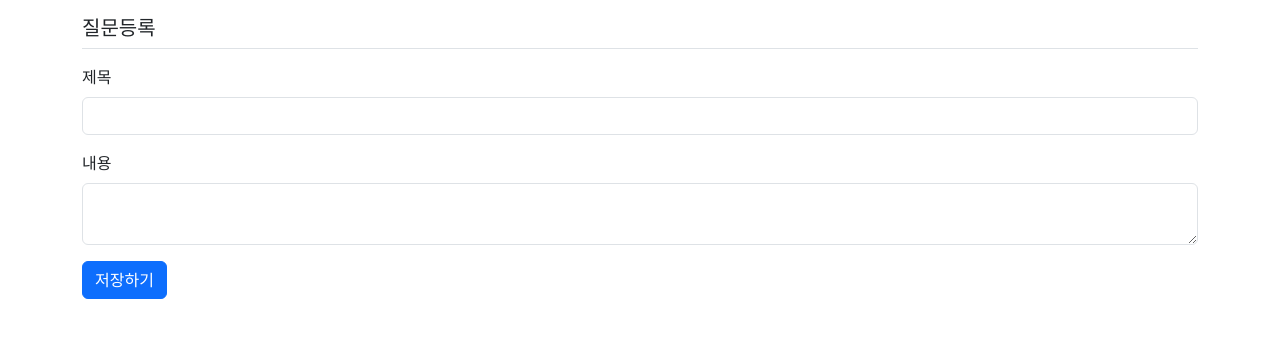
After one commit to hyeongsh/transcendence, a Django app: page /pybo/question/create/ in a window 1280 px wide. The commit adds this page. Shown: the top 338 px of the page. Run offline with Django 5.2, Linux system fonts and the light colour scheme.

Commit message:
2-10 form

```diff
--- /dev/null
+++ b/srcs/project/pybo/forms.py
@@ -0,0 +1,11 @@
+from django import forms
+from pybo.models import Question
+
+class QuestionForm(forms.ModelForm): # 괄호 안은 상속 받는다는 뜻
+	class Meta:
+		model = Question
+		fields = ['subject', 'content']
+		labels = {
+			'subject': '제목',
+			'content': '내용',
+		}
--- a/srcs/project/pybo/urls.py
+++ b/srcs/project/pybo/urls.py
@@ -8,4 +8,5 @@ urlpatterns = [
 	path('', views.index, name='index'),
 	path('<int:question_id>/', views.detail, name='detail'),
 	path('answer/create/<int:question_id>/', views.answer_create, name='answer_create'),
+	path('question/create/', views.question_create, name='question_create'),
 ]
--- a/srcs/project/pybo/views.py
+++ b/srcs/project/pybo/views.py
@@ -1,6 +1,7 @@
 from django.shortcuts import render, get_object_or_404, redirect
 from django.utils import timezone
 from .models import Question
+from .forms import QuestionForm
 
 def index(request):
 	question_list = Question.objects.order_by('-create_date') # -는 역방향 정렬
@@ -19,3 +20,16 @@ def answer_create(request, question_id):
 	question = get_object_or_404(Question, pk=question_id)
 	question.answer_set.create(content=request.POST.get('content'), create_date=timezone.now())
 	return redirect('pybo:detail', question_id=question.id)
+
+def question_create(request):
+	if request.method == 'POST':
+		form = QuestionForm(request.POST)
+		if form.is_valid():
+			question = form.save(commit=False)
+			question.create_date = timezone.now()
+			question.save()
+			return redirect('pybo:index')
+	else:
+		form = QuestionForm()
+	context = {'form': form}
+	return render(request, 'pybo/question_form.html', context)
--- /dev/null
+++ b/srcs/project/templates/pybo/question_form.html
@@ -0,0 +1,34 @@
+{% extends 'base.html' %}
+{% block content %}
+<div class="container">
+	<h5 class="my-3 border-bottom pb-2">질문등록</h5>
+	<form method="post">
+		{% csrf_token %}
+		<!--questionForm에 정의된 subject와 content 속성에 해당하는 html 코드를 자동으로 생성한다.-->
+		{% if form.errors %}
+		<div class="alert alert-danget" role="alert">
+			{% for field in form %}
+			{% if field.errors %}
+			<div>
+				<strong>{{ field.label }}</strong>
+				{{ field.errors }}
+			</div>
+			{% endif %}
+			{% endfor %}
+		</div>
+		{% endif %}
+		<div class="mb-3">
+			<label for="subject" class="form-label">제목</label>
+			<input type="text" class="form-control" name="subject" id="subject"
+				value="{{ form.subject.value|default_if_none:'' }}">
+		</div>
+		<div class="mb-3">
+			<label for="content" class="form-label">내용</label>
+			<textarea class="form-control" name="content" id="content" row="10">
+				{{ form.content.value|default_if_none:'' }}
+			</textarea>
+		</div>
+		<button type="submit" class="btn btn-primary">저장하기</button>
+	</form>
+</div>
+{% endblock content %}
--- a/srcs/project/templates/pybo/question_list.html
+++ b/srcs/project/templates/pybo/question_list.html
@@ -27,5 +27,6 @@
 		{% endif %}
 		</tbody>
 	</table>
+	<a href="{% url 'pybo:question_create' %}" class="btn btn-primary">질문 등록하기</a>
 </div>
 {% endblock content %}
```
Also changed, not shown: srcs/project/db.sqlite3.
